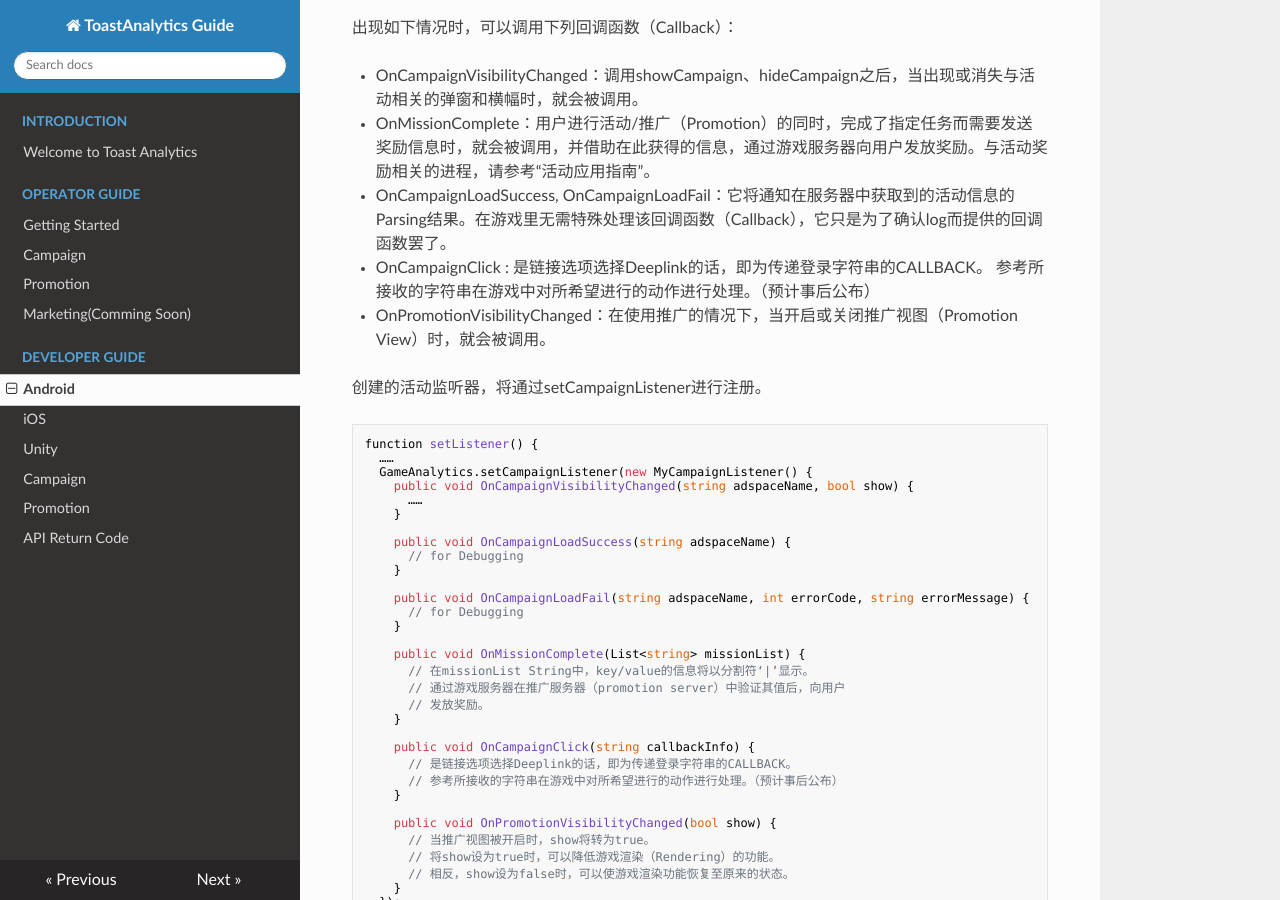
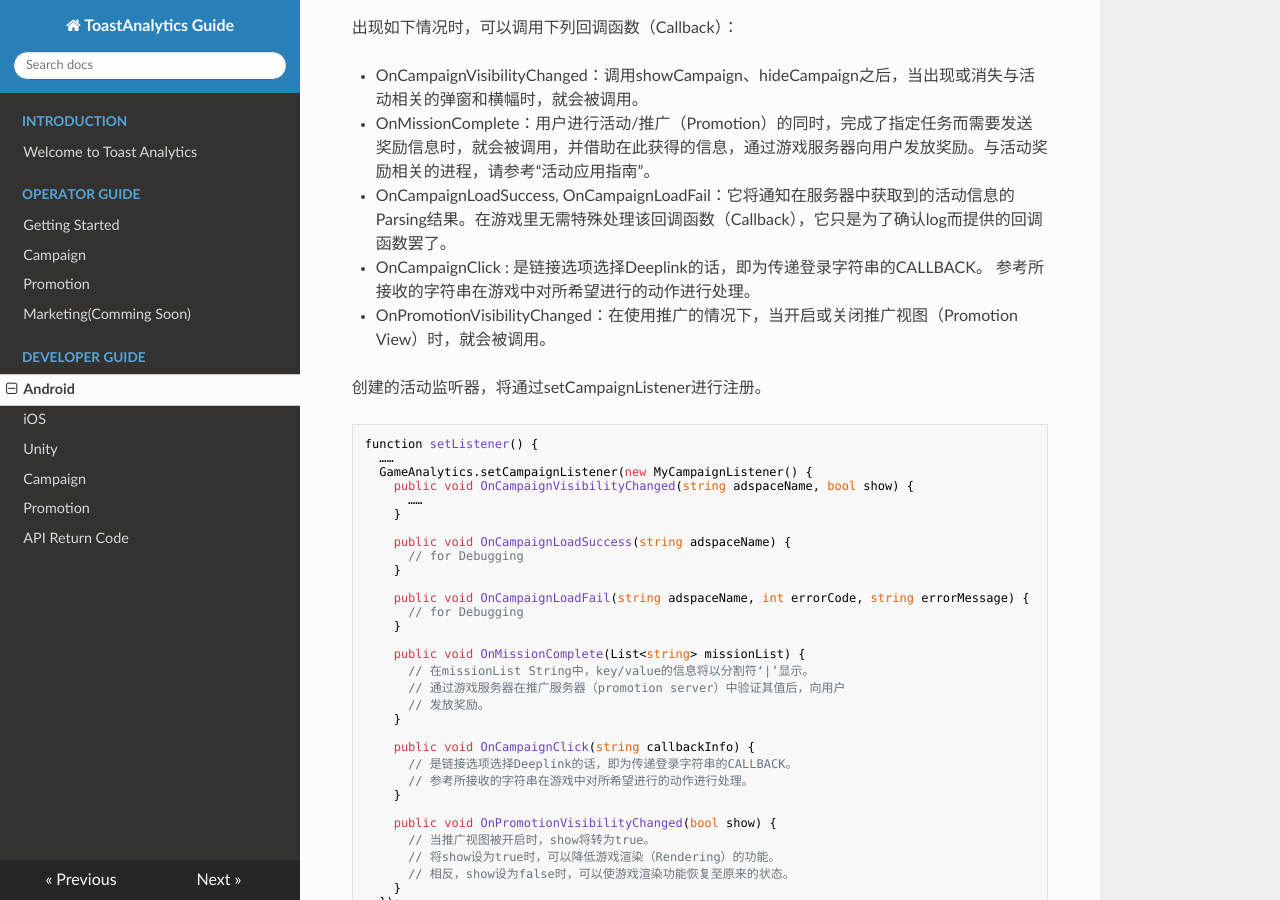
Before and after one commit to ToastAnalytics/ToastAnalytics_ZH, an MkDocs documentation site: the page built from docs/Developer/4. Android Developer Guide.md, in a window 1280 px wide and 900 px high, scrolled down 10636 px. Built offline with MkDocs 1.6.1, drawn with Linux system fonts in a browser that asks for light colours; nearby versions of some CDN libraries; old or Windows-style settings are respelled for this version of MkDocs.

Commit message:
Update 4. Android Developer Guide.md

```diff
--- a/docs/Developer/4. Android Developer Guide.md
+++ b/docs/Developer/4. Android Developer Guide.md
@@ -520,7 +520,7 @@ public interface CampaignListener {
 * OnCampaignVisibilityChanged：调用showCampaign、hideCampaign之后，当出现或消失与活动相关的弹窗和横幅时，就会被调用。
 * OnMissionComplete：用户进行活动/推广（Promotion）的同时，完成了指定任务而需要发送奖励信息时，就会被调用，并借助在此获得的信息，通过游戏服务器向用户发放奖励。与活动奖励相关的进程，请参考“活动应用指南”。
 * OnCampaignLoadSuccess, OnCampaignLoadFail：它将通知在服务器中获取到的活动信息的Parsing结果。在游戏里无需特殊处理该回调函数（Callback），它只是为了确认log而提供的回调函数罢了。
-* OnCampaignClick : 是链接选项选择Deeplink的话，即为传递登录字符串的CALLBACK。 参考所接收的字符串在游戏中对所希望进行的动作进行处理。（预计事后公布）
+* OnCampaignClick : 是链接选项选择Deeplink的话，即为传递登录字符串的CALLBACK。 参考所接收的字符串在游戏中对所希望进行的动作进行处理。
 * OnPromotionVisibilityChanged：在使用推广的情况下，当开启或关闭推广视图（Promotion View）时，就会被调用。
 
 创建的活动监听器，将通过setCampaignListener进行注册。
@@ -550,7 +550,7 @@ function setListener() {
 
     public void OnCampaignClick(string callbackInfo) {
       // 是链接选项选择Deeplink的话，即为传递登录字符串的CALLBACK。
-      // 参考所接收的字符串在游戏中对所希望进行的动作进行处理。（预计事后公布）
+      // 参考所接收的字符串在游戏中对所希望进行的动作进行处理。
     }
 
     public void OnPromotionVisibilityChanged(bool show) {
```
